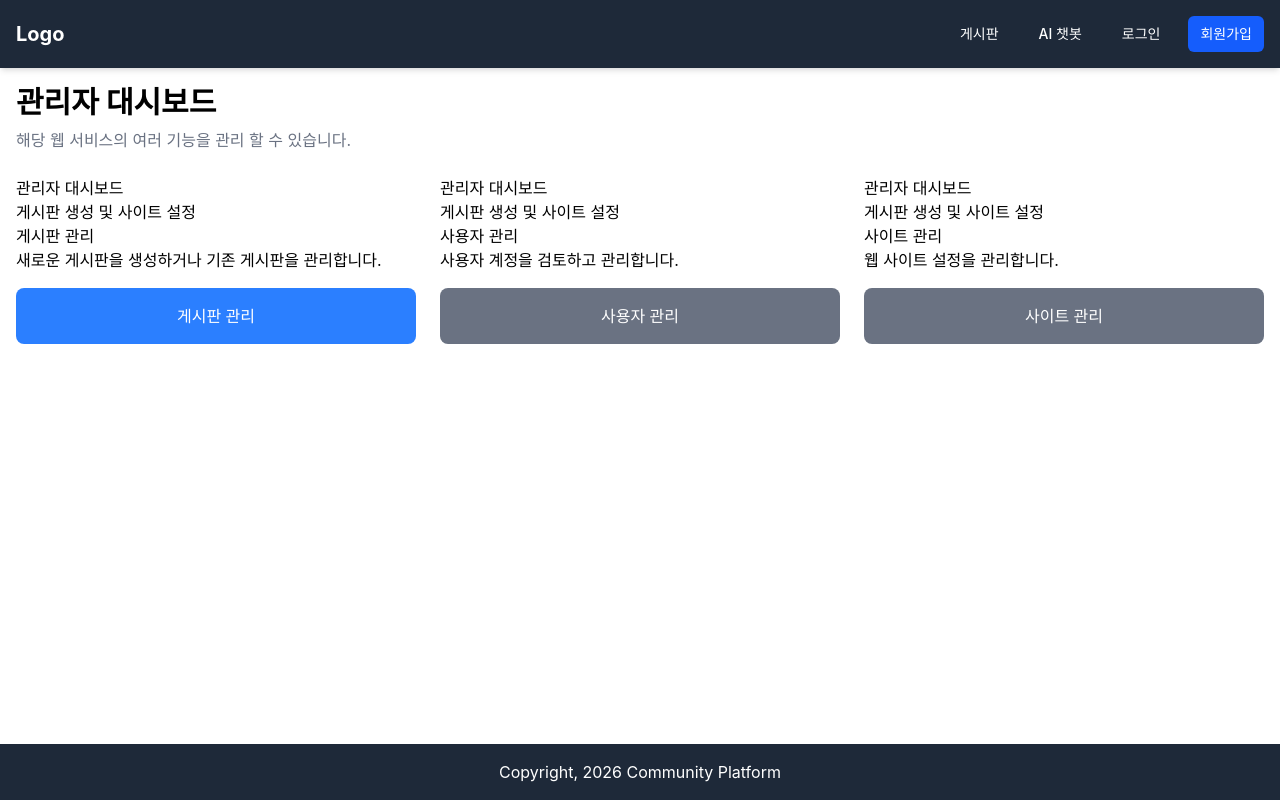
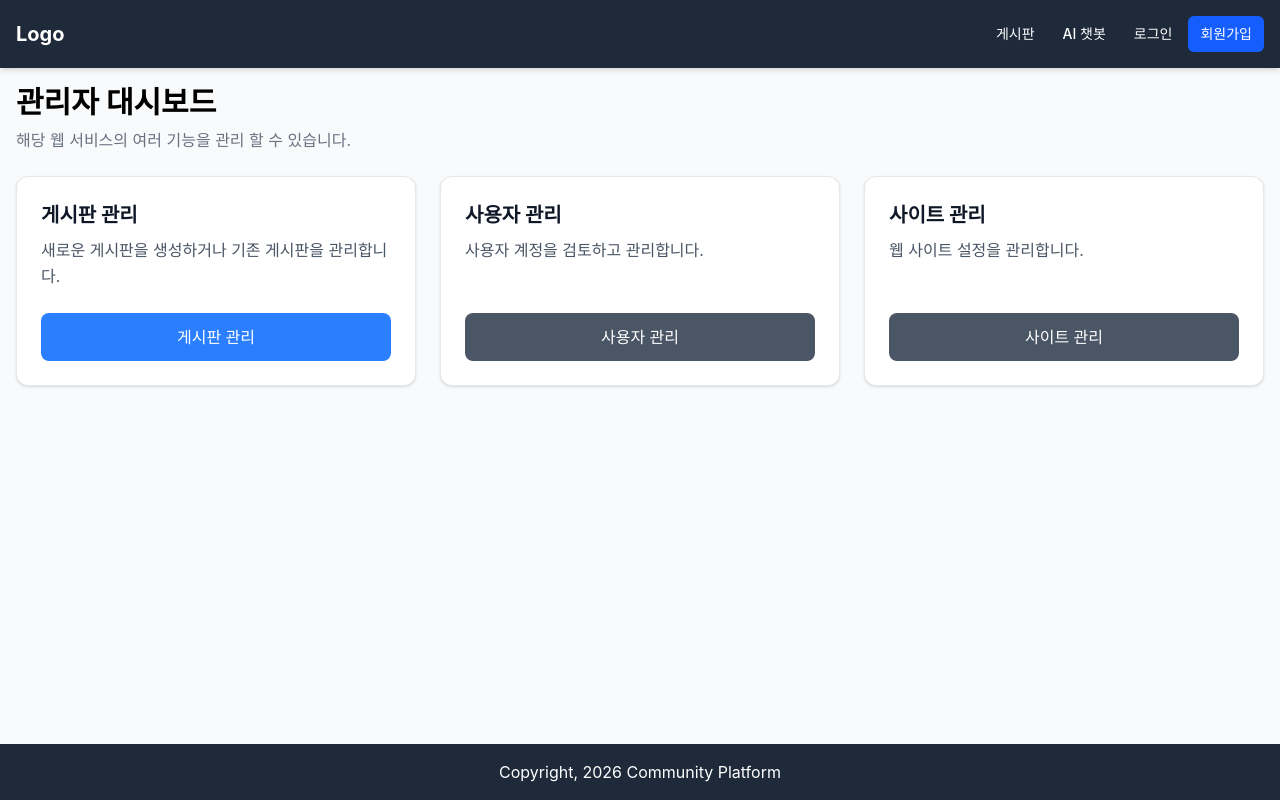
Before and after one commit to ryukh1129/community_fe, a React (Vite) app: page /admin in a window 1280 px wide. Built offline with nearby package versions, Linux system fonts and the light colour scheme.

Commit message:
style: 카드 및 레이아웃 컴포넌트 일부 스타일, 버그 픽스

```diff
--- a/src/components/cards/ActionCard.jsx
+++ b/src/components/cards/ActionCard.jsx
@@ -1,25 +1,34 @@
 function ActionCard({title, text, buttonText, onButtonClick, buttonVariant = 'primary'}) {
     const buttonStyles = {
         primary: 'bg-blue-500 hover:bg-blue-700',
-        success: 'bg-green-500 hover:bg-green-700',
-        danger: 'bg-red-500 hover:bg-red-700',
-        secondary: 'bg-gray-500 hover:bg-gray-700',
+        success: 'bg-green-600 hover:bg-green-700',
+        danger: 'bg-red-600 hover:bg-red-700',
+        secondary: 'bg-gray-600 hover:bg-gray-700',
     };
 
-    const buttonClass = `w-full px-4 py-4 text-white rounded-lg ${buttonStyles[buttonVariant] || buttonStyles['primary']}`
+    const buttonClass = `w-full px-4 py-3 text-white font-medium rounded-lg transition-colors duration-200 ${buttonStyles[buttonVariant] || buttonStyles['primary']}`;
 
     return (
-        <div>
-            <h2>관리자 대시보드</h2>
-            <p>게시판 생성 및 사이트 설정</p>
+        <div className="flex flex-col h-full bg-white border border-gray-200 rounded-xl shadow-sm hover:shadow-lg transition-shadow duration-300 overflow-hidden">
+            <div className="p-6 flex-grow">
+                <h5 className="text-xl font-bold text-gray-900 mb-2">
+                    {title}
+                </h5>
+                <p className="text-gray-600 leading-relaxed">
+                    {text}
+                </p>
+            </div>
 
-            <div>
-                <h5>{title}</h5>
-                <p>{text}</p>
-                <button onClick = {onButtonClick} className={`mt-4 ${buttonClass}`}>{buttonText}</button>
+            <div className="p-6 pt-0 mt-auto">
+                <button
+                    onClick={onButtonClick}
+                    className={buttonClass}
+                >
+                    {buttonText}
+                </button>
             </div>
         </div>
-    )
+    );
 }
 
 export default ActionCard;
--- a/src/components/layouts/Layout.jsx
+++ b/src/components/layouts/Layout.jsx
@@ -3,14 +3,16 @@
 
 function Layout({ children }) {
     return (
-        <div className="min-h-screen flex flex-col">
+        <div className="h-screen flex flex-col overflow-hidden bg-gray-50">
             <Header />
-                <main className="flex-grow container mx-auto p-4">
-                    {children}
+                <main className="flex-grow overflow-y-auto">
+                    <div className="container mx-auto p-4">
+                        {children}
+                    </div>
                 </main>
             <Footer />
         </div>
-    )
+    );
 }
 
 export default Layout;
--- a/src/components/layouts/Navigation.jsx
+++ b/src/components/layouts/Navigation.jsx
@@ -1,45 +1,22 @@
 import { useState } from "react";
-import { Link, useNavigate } from "react-router-dom";
+import { Link } from "react-router-dom";
 import NavLinks from "./NavLinks";
-import { useAuth } from "../../hooks/useAuth"; // useAuth 경로를 실제 위치에 맞게 수정하세요
 
 function Navigation() {
     const [isOpen, setIsOpen] = useState(false);
-    const { isLoggedIn, userRole } = useAuth();
-    const navigate = useNavigate();
-
-    // 로그아웃 핸들러
-    const handleLogout = () => {
-        localStorage.removeItem('accessToken');
-        alert('로그아웃 되었습니다.');
-        setIsOpen(false); // 모바일 메뉴 닫기
-        navigate('/');
-        window.location.reload(); // 상태 초기화를 위해 새로고침
-    };
-
-    // 메뉴 닫기 핸들러 (Link 클릭 시)
-    const handleClose = () => setIsOpen(false);
 
     return (
         <nav className="bg-gray-800 text-white shadow-md">
             <div className="container mx-auto px-4">
                 <div className="flex justify-between items-center py-4">
                     {/* 로고 */}
-                    <Link
-                        className="text-xl font-bold hover:text-gray-300"
-                        to="/"
-                        onClick={handleClose}
-                    >
+                    <Link className="text-xl font-bold hover:text-gray-300" to="/" onClick={() => setIsOpen(false)}>
                         Logo
                     </Link>
 
                     {/* 데스크탑 메뉴 (md 이상에서 표시) */}
-                    <ul className="hidden md:flex items-center space-x-4">
-                        <NavLinks
-                            isLoggedIn={isLoggedIn}
-                            userRole={userRole}
-                            onLogout={handleLogout}
-                        />
+                    <ul className="hidden md:flex items-center space-x-1">
+                        <NavLinks />
                     </ul>
 
                     {/* 모바일 햄버거 버튼 (md 미만에서만 표시) */}
@@ -50,8 +27,10 @@
                         >
                             <svg className="h-6 w-6 fill-current" viewBox="0 0 24 24">
                                 {isOpen ? (
+                                    // 'X' 모양 아이콘 (메뉴 열렸을 때)
                                     <path fillRule="evenodd" clipRule="evenodd" d="M18.278 16.864a1 1 0 01-1.414 1.414l-4.829-4.828-4.828 4.828a1 1 0 01-1.414-1.414l4.828-4.829-4.828-4.828a1 1 0 011.414-1.414l4.829 4.828 4.828-4.828a1 1 0 111.414 1.414l-4.828 4.829 4.828 4.828z" />
                                 ) : (
+                                    // '≡' 모양 아이콘 (메뉴 닫혔을 때)
                                     <path fillRule="evenodd" d="M4 5h16a1 1 0 010 2H4a1 1 0 110-2zm0 6h16a1 1 0 010 2H4a1 1 0 010-2zm0 6h16a1 1 0 010 2H4a1 1 0 010-2z" />
                                 )}
                             </svg>
@@ -59,16 +38,10 @@
                     </div>
                 </div>
 
-                {/* 모바일 드롭다운 메뉴 */}
-                <div className={`${isOpen ? "block" : "hidden"} md:hidden pb-4 border-t border-gray-700 mt-2 pt-2`}>
+                {/* 모바일 드롭다운 메뉴 (md 미만에서 isOpen이 true일 때만 표시) */}
+                <div className={`${isOpen ? "block" : "hidden"} md:hidden pb-4`}>
                     <ul className="flex flex-col space-y-2">
-                        {/* 모바일에서는 클릭 시 메뉴가 닫혀야 하므로 onClick 전달 */}
-                        <NavLinks
-                            onClick={handleClose}
-                            isLoggedIn={isLoggedIn}
-                            userRole={userRole}
-                            onLogout={handleLogout}
-                        />
+                        <NavLinks onClick={() => setIsOpen(false)} isMobile={true} />
                     </ul>
                 </div>
             </div>
```
